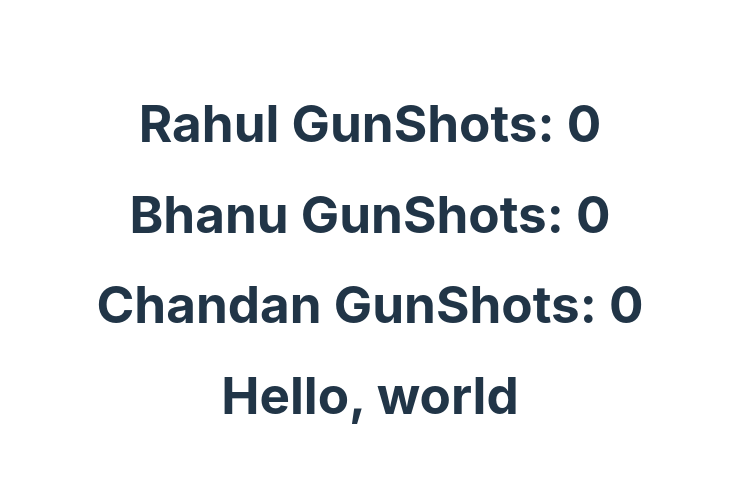
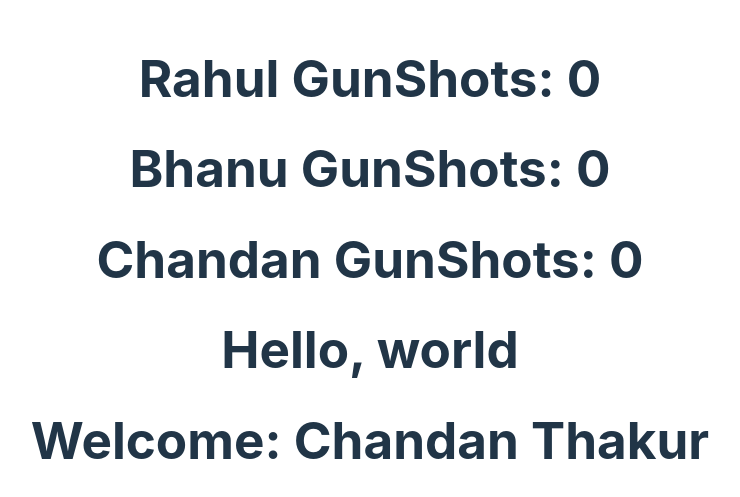
Before and after one commit to CHANDAN-su/reactApplication, a React (Vite) app: page / in a window 1280 px wide. Shown: the part 141-638 px from the top of the page, without its empty margins (270-1010 px from the left). Built offline with nearby package versions, Linux system fonts and the light colour scheme.

Commit message:
HOC for Conditional Rendering

```diff
--- a/Component/HighOrderComponents.jsx
+++ b/Component/HighOrderComponents.jsx
@@ -108,7 +108,31 @@ function HelloWorld({user}){
 
 const EnhancedHelloWord = withLogger(HelloWorld);
 
+// Higher-Order Component to check authentication
+const withAuth = (WrappedComponent) => {
+    return (props) => {
+
+        const { isAuthenticated } = props;
+
+        if (!isAuthenticated) {
+            return <h2>Please log in to view this content.</h2>;
+        }
+
+        return < WrappedComponent {...props}/>
+    }
+}
+
+const hello = ({user}) => {
+    return <h1>Welcome: {user}</h1>
+}
+
+const EnhancedUser = withAuth(hello);
+
+
 function HighOrderComponents() {
+
+    const userIsAuthenticated  = true;
+
   return (
     <>
         {/* single component  */}
@@ -127,6 +151,7 @@ function HighOrderComponents() {
         < EnhancedBhanu1 name="Bhanu" />
         < EnhancedChandan1 name="Chandan" />
         < EnhancedHelloWord user={"world"} />
+        < EnhancedUser isAuthenticated={userIsAuthenticated} user={"Chandan Thakur"} />
 
     </>
   )
```
